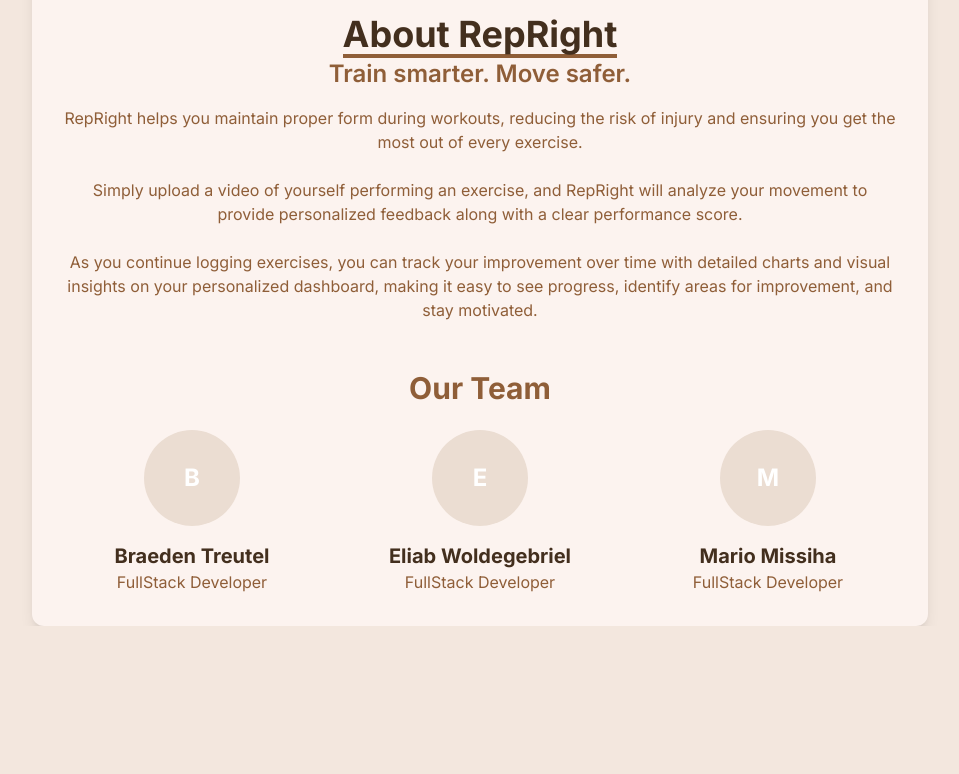
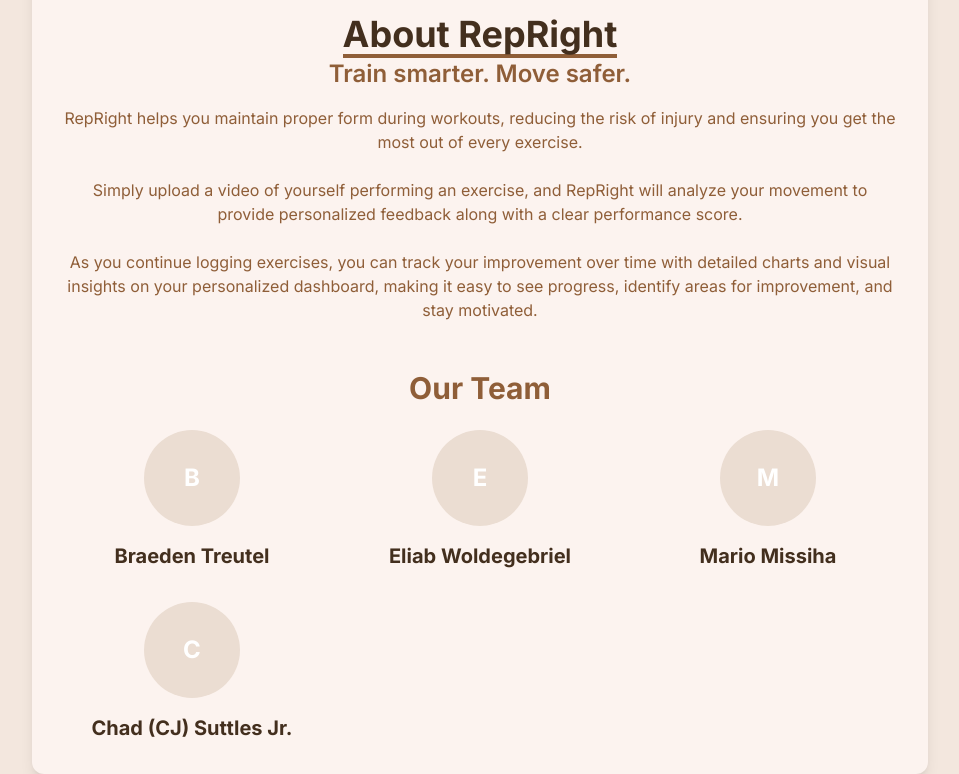
Before and after one commit to EliabW/RepRight, a React (Vite) app in the folder frontend/: page /about in a window 1280 px wide. Shown: the part 238-1012 px from the top of the page, without its empty margins (160-1119 px from the left). Before the commit the page ends 864 px from the top, so only its background shows below. Built offline with nearby package versions, Linux system fonts and the light colour scheme; no server answers.

Commit message:
demo changes

```diff
--- a/frontend/src/pages/About.tsx
+++ b/frontend/src/pages/About.tsx
@@ -84,7 +84,7 @@
             B
           </div>
           <h3 className="font-bold text-secondary text-xl">Braeden Treutel</h3>
-          <p className="text-subheading">FullStack Developer</p>
+          {/* <p className="text-subheading">FullStack Developer</p> */}
         </div>
 
         {/* Eliab */}
@@ -95,7 +95,7 @@
           <h3 className="font-bold text-secondary text-xl">
             Eliab Woldegebriel
           </h3>
-          <p className="text-subheading">FullStack Developer</p>
+          {/* <p className="text-subheading">FullStack Developer</p> */}
         </div>
 
         {/* Mario */}
@@ -104,8 +104,20 @@
             M
           </div>
           <h3 className="font-bold text-secondary text-xl">Mario Missiha</h3>
-          <p className="text-subheading">FullStack Developer</p>
+          {/* <p className="text-subheading">FullStack Developer</p> */}
+
         </div>
+
+          {/* cj */}
+         <div className="text-center">
+          <div className="w-24 h-24 bg-subtle rounded-full mx-auto mb-4 flex items-center justify-center text-white text-2xl font-bold">
+            C
+          </div>
+          <h3 className="font-bold text-secondary text-xl">Chad (CJ) Suttles Jr.</h3>
+          {/* <p className="text-subheading">FullStack Developer</p> */}
+        </div>
+
+
       </div>
     </Card>
   );
```
